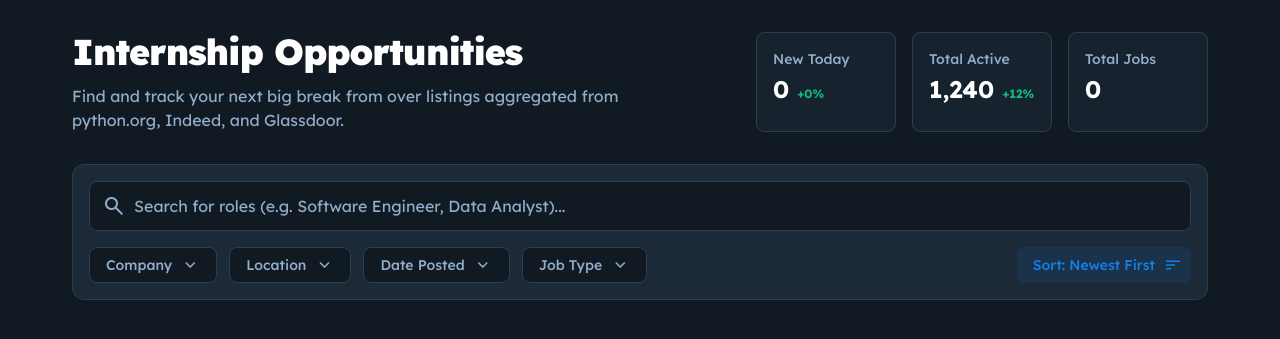
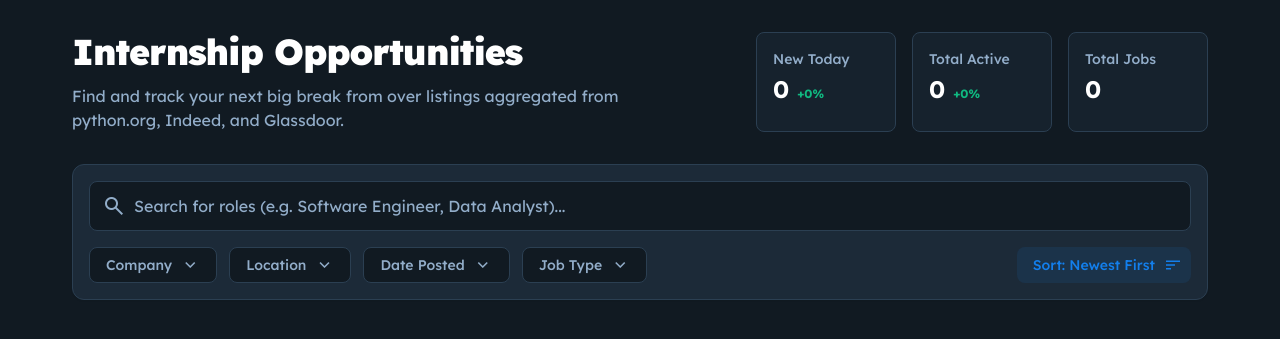
Before and after one commit to Syd7/ITrack, a Django app: page /scraped-jobs/ in a window 1280 px wide. Shown: the part 61-400 px from the top of the page. Run offline with Django 5.2, Linux system fonts and the light colour scheme; the visitor is signed in with stand-in values (Sample User, id 1); data that the repository does not hold is empty; some libraries are stand-ins or nearby versions.

Commit message:
adjust scrape jobs

```diff
--- a/iTrack/dashboard/templates/dashboard/scraped_jobs.html
+++ b/iTrack/dashboard/templates/dashboard/scraped_jobs.html
@@ -26,8 +26,8 @@
 <div class="flex min-w-[140px] flex-1 flex-col gap-1 rounded-lg p-4 border border-border-dark bg-surface-dark/50">
 <p class="text-[#92adc9] text-sm font-medium">Total Active</p>
 <div class="flex items-baseline gap-2">
-<p class="text-white text-2xl font-bold">1,240</p>
-<p class="text-emerald-500 text-xs font-bold">+12%</p>
+<p class="text-white text-2xl font-bold">0</p>
+<p class="text-emerald-500 text-xs font-bold">+0%</p>
 </div>
 </div>
 <div class="flex min-w-[140px] flex-1 flex-col gap-1 rounded-lg p-4 border border-border-dark bg-surface-dark/50">
```
